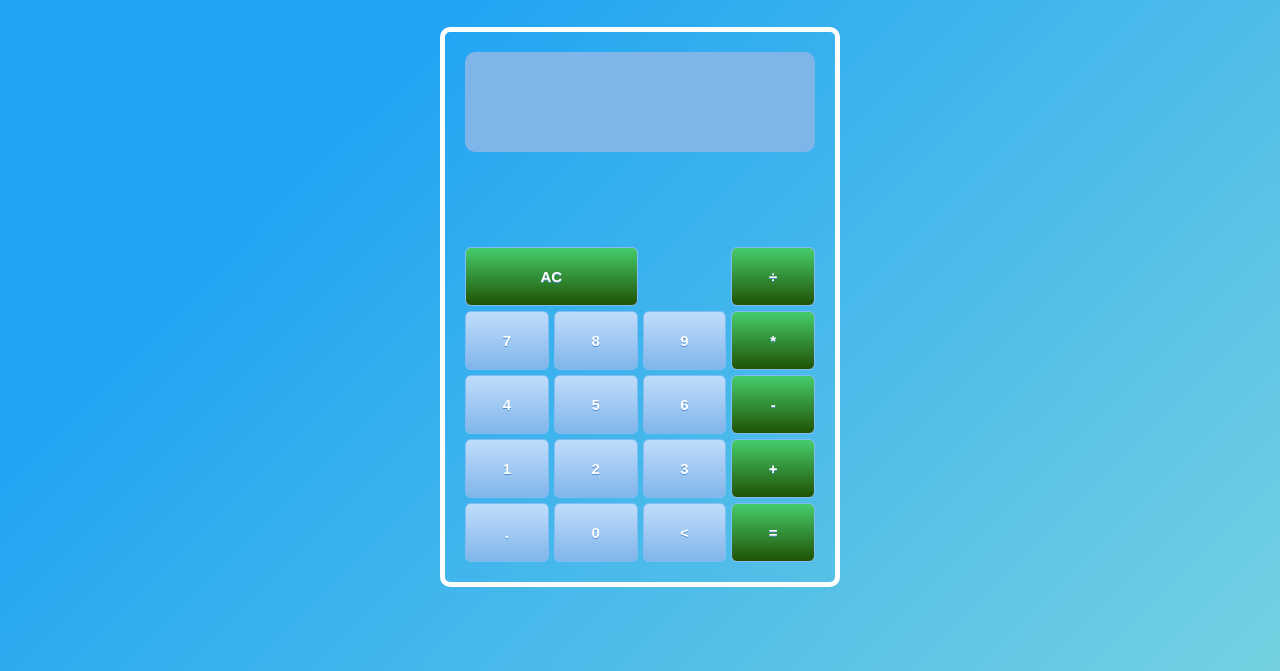
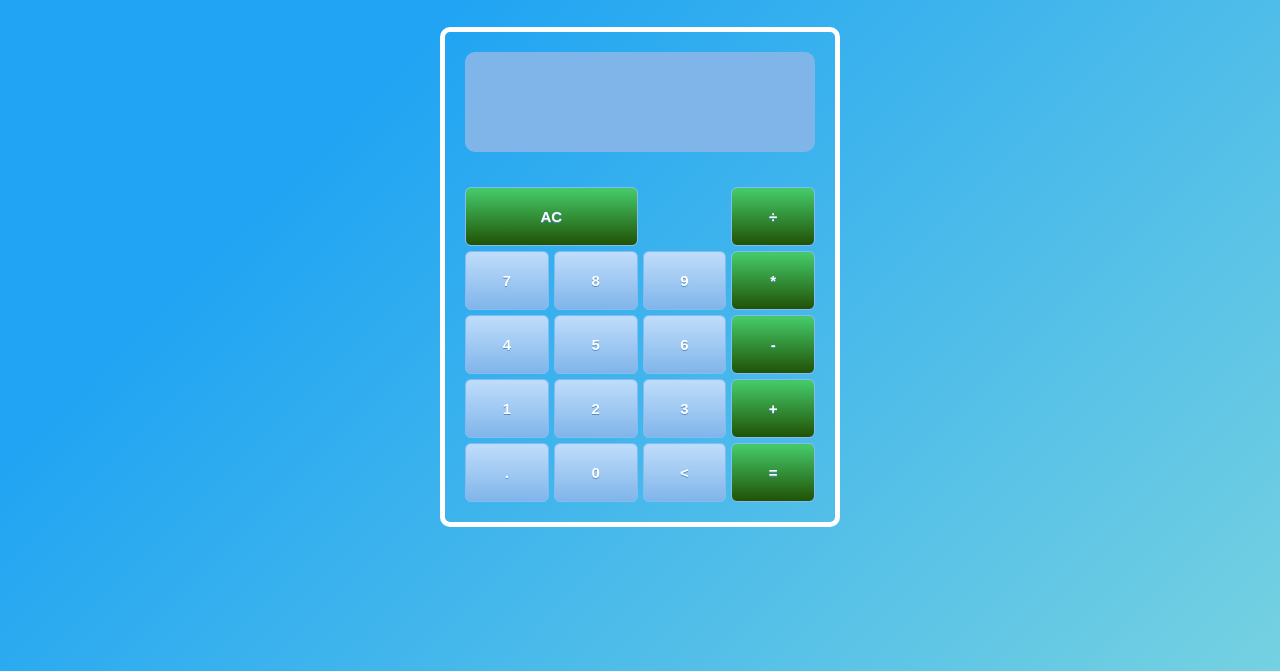
Before and after one commit to hoopercode/calculator, a plain HTML site: page index.html in a window 1280 px wide. Shown: the part 129-800 px from the top of the page. Drawn offline with Linux system fonts and the light colour scheme.

Commit message:
changed some button styling

```diff
--- a/SCSS/components/calculator.scss
+++ b/SCSS/components/calculator.scss
@@ -23,7 +23,7 @@
     padding: 20px;
     flex-direction: column;
     justify-content: space-between;
-    height: 70vh;
+    height: 500px;
     width: 400px;
     background-color: transparent;
     box-shadow: black;
@@ -46,6 +46,7 @@
   &__screen p {
     word-break: break-all;
     flex-wrap: wrap;
+    color: white;
 
   }
 
```
Also changed, not shown: main.css.
